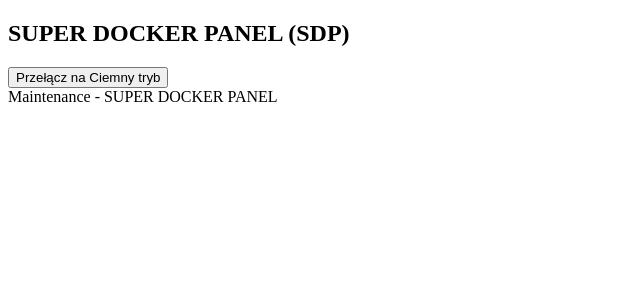
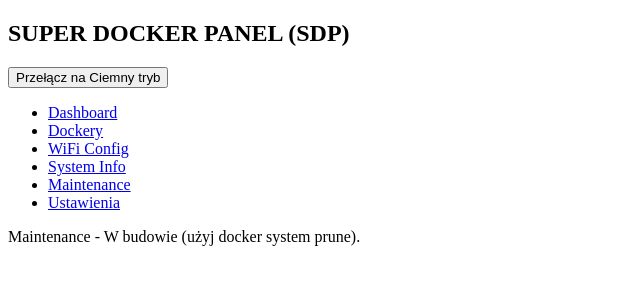
Before and after one commit to hattimon/super-docker-panel, a React (Create React App) app in the folder frontend/: page /maintenance in a window 1280 px wide. Shown: the top 300 px of the page, without its empty margins (0-640 px from the left). Built offline with nearby package versions, Linux system fonts and the light colour scheme; the HTML template or start-up script is replaced by a standard one.

Commit message:
Update Maintenance.tsx

```diff
--- a/frontend/src/components/Maintenance.tsx
+++ b/frontend/src/components/Maintenance.tsx
@@ -1,5 +1,11 @@
 import React from 'react';
+import { Sidebar } from './Sidebar';
 
 export const Maintenance: React.FC = () => {
-  return <div className="p-4">Maintenance - SUPER DOCKER PANEL</div>;
+  return (
+    <div className="flex">
+      <Sidebar />
+      <div className="p-4">Maintenance - W budowie (użyj docker system prune).</div>
+    </div>
+  );
 };
```
